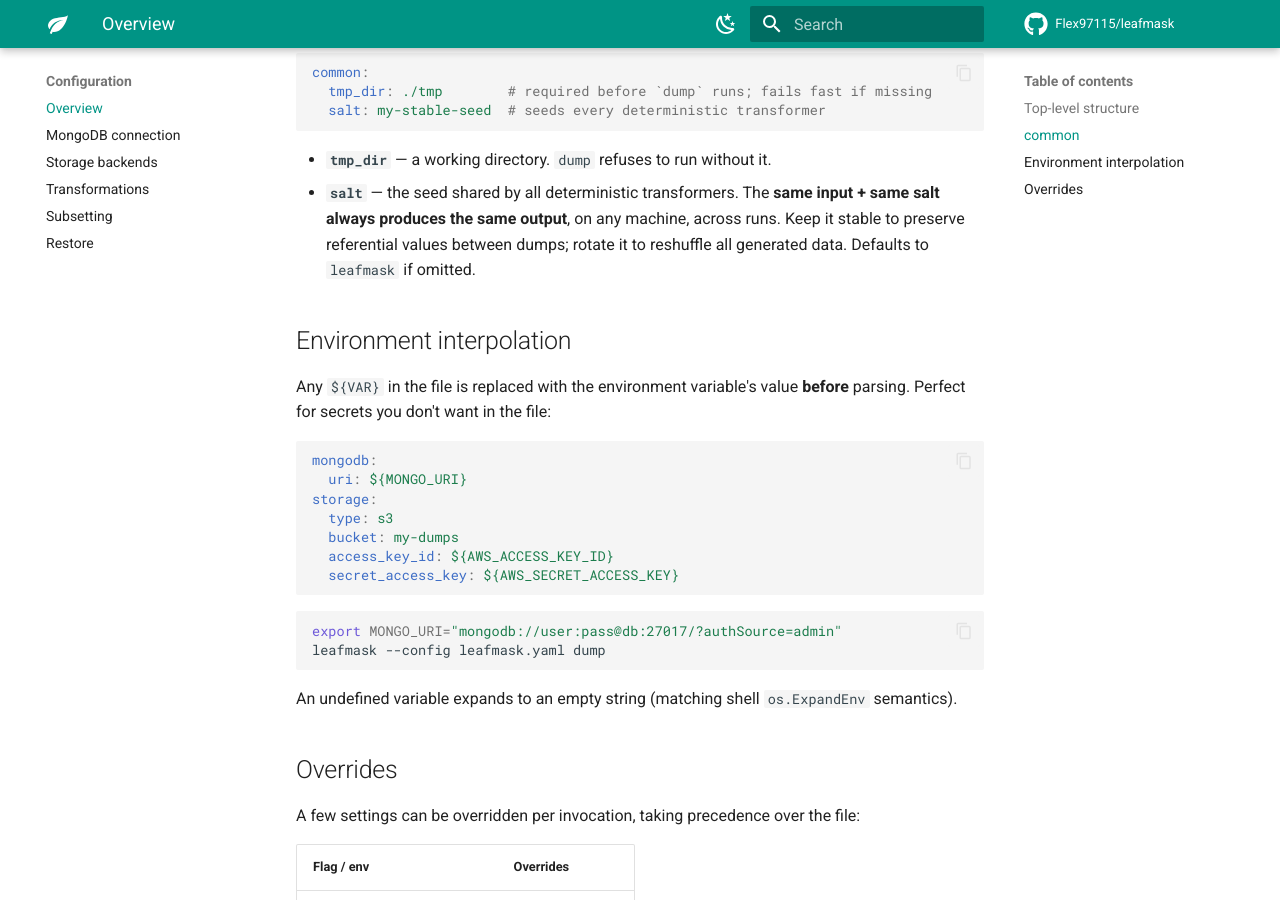
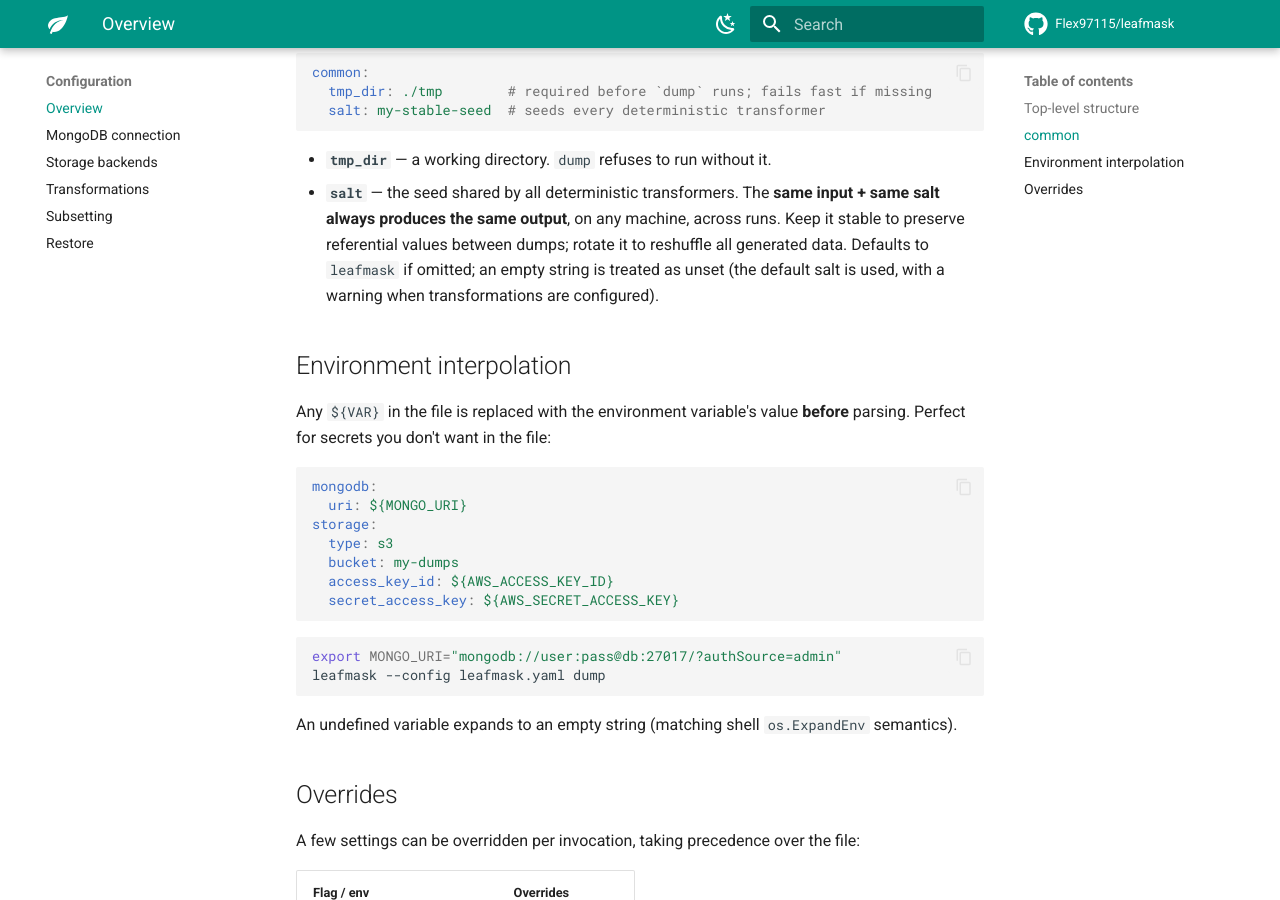
Before and after one commit to Flex97115/leafmask, an MkDocs documentation site: the page built from docs/configuration/index.md, in a window 1280 px wide and 900 px high, scrolled down 1215 px. Built offline with MkDocs 1.6.1 and Material for MkDocs 9.7.7, drawn with Linux system fonts in a browser that asks for light colours; comment, search, counter and statistics services are not loaded.

Commit message:
docs: correct --keep semantics comment and document empty-salt fallback
Co-Authored-By: Claude Fable 5 <noreply@anthropic.com>
Claude-Session: https://claude.ai/code/session_01PtYTPfCtgpDEgkpDREQXft

```diff
--- a/docs/configuration/index.md
+++ b/docs/configuration/index.md
@@ -50,7 +50,9 @@ common:
 - **`salt`** — the seed shared by all deterministic transformers. The **same
   input + same salt always produces the same output**, on any machine, across
   runs. Keep it stable to preserve referential values between dumps; rotate it to
-  reshuffle all generated data. Defaults to `leafmask` if omitted.
+  reshuffle all generated data. Defaults to `leafmask` if omitted; an empty
+  string is treated as unset (the default salt is used, with a warning when
+  transformations are configured).
 
 ## Environment interpolation
 
```
Also changed, not shown: 1 other file.
